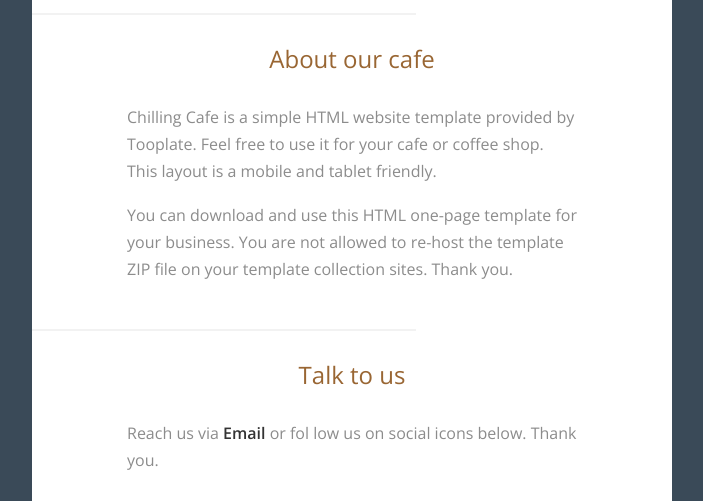
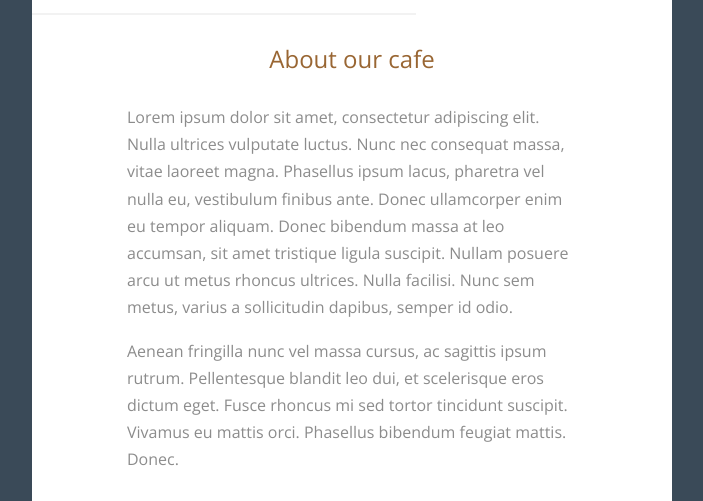
Before and after one commit to mtalhaaygen/sitedemo, a plain HTML site: page index.html in a window 1280 px wide. Shown: the part 1910-2411 px from the top of the page, without its empty margins (288-991 px from the left). Drawn offline with nearby package versions, Linux system fonts and the light colour scheme.

Commit message:
Update index.html

```diff
--- a/index.html
+++ b/index.html
@@ -196,14 +196,16 @@
         <section class="tm-section tm-section-small">
           <h2 class="tm-section-header">About our cafe</h2>
           <p>
-            Chilling Cafe is a simple HTML website template provided by
-            Tooplate. Feel free to use it for your cafe or coffee shop. This
-            layout is a mobile and tablet friendly.
+            Lorem ipsum dolor sit amet, consectetur adipiscing elit. Nulla ultrices vulputate luctus.
+            Nunc nec consequat massa, vitae laoreet magna. Phasellus ipsum lacus, pharetra vel nulla eu,
+            vestibulum finibus ante. Donec ullamcorper enim eu tempor aliquam. Donec bibendum massa at
+            leo accumsan, sit amet tristique ligula suscipit. Nullam posuere arcu ut metus rhoncus
+            ultrices. Nulla facilisi. Nunc sem metus, varius a sollicitudin dapibus, semper id odio.
           </p>
           <p class="tm-mb-0">
-            You can download and use this HTML one-page template for your business.
-            You are not allowed to re-host the template ZIP file on your template
-            collection sites. Thank you.
+            Aenean fringilla nunc vel massa cursus, ac sagittis ipsum rutrum. Pellentesque blandit
+            leo dui, et scelerisque eros dictum eget. Fusce rhoncus mi sed tortor tincidunt
+            suscipit. Vivamus eu mattis orci. Phasellus bibendum feugiat mattis. Donec.
           </p>
         </section>
         <hr />
@@ -217,7 +219,7 @@
           </p>
           <div class="tm-social-icons">
             <div class="tm-social-link-container">
-              <a href="https://fb.com/tooplate" class="tm-social-link">
+              <a href="https://fb.com/" class="tm-social-link">
                 <i class="fab fa-facebook"></i>
               </a>
             </div>
```
